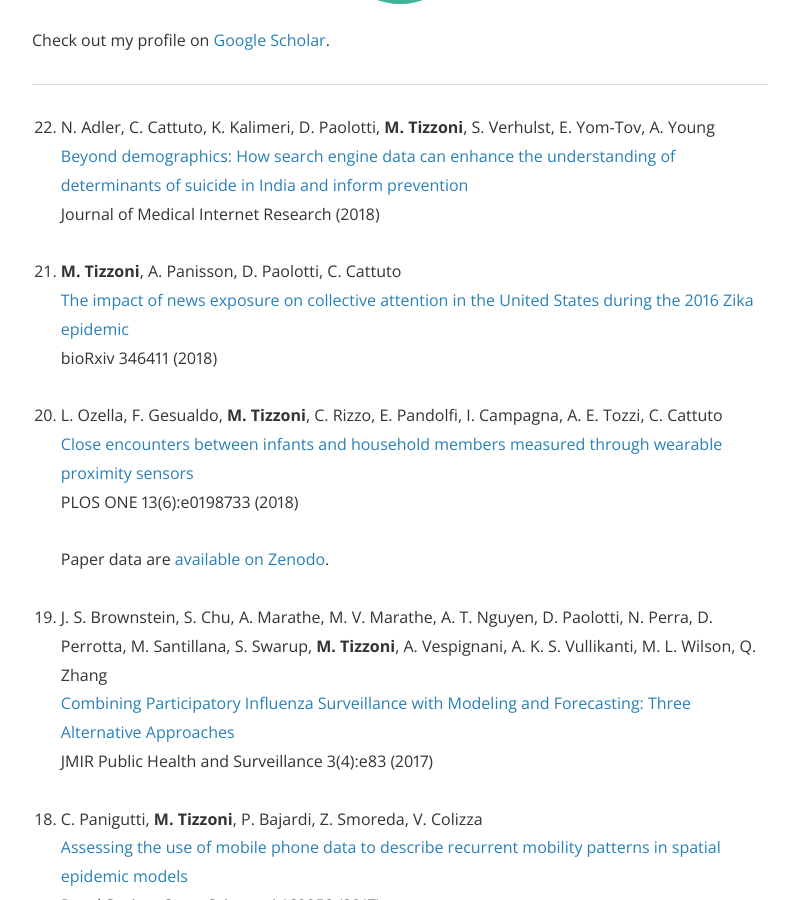
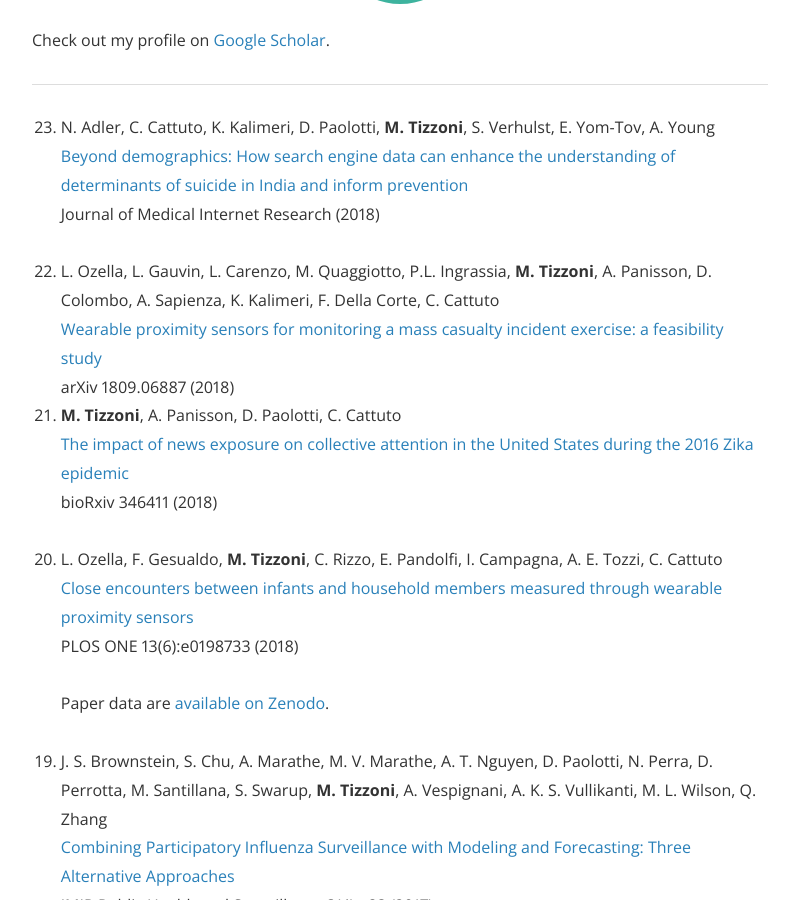
Before and after one commit to micheletizzoni/micheletizzoni.github.io, a Jekyll site: the page built from 3_publications.md, in a window 1280 px wide and 900 px high, scrolled down 351 px. Shown: the whole window, without its empty margins (240-1039 px from the left). Built offline with Jekyll 4.4.1, drawn with Linux system fonts in a browser that asks for light colours; nearby versions of some CDN libraries.

Commit message:
Update 3_publications.md

```diff
--- a/3_publications.md
+++ b/3_publications.md
@@ -17,6 +17,10 @@ Check out my profile on [Google Scholar](https://scholar.google.it/citations?use
   <a href="https://preprints.jmir.org/preprint/10179/accepted">Beyond demographics: How search engine data can enhance the understanding of determinants of suicide in India and inform prevention</a><br>
   Journal of Medical Internet Research (2018)<br>
   <br>
+
+  <li>L. Ozella, L. Gauvin, L. Carenzo, M. Quaggiotto, P.L. Ingrassia, <strong>M. Tizzoni</strong>, A. Panisson, D. Colombo, A. Sapienza, K. Kalimeri, F. Della Corte, C. Cattuto<br>
+  <a href="https://arxiv.org/abs/1809.06887">Wearable proximity sensors for monitoring a mass casualty incident exercise: a feasibility study</a><br>
+  arXiv 1809.06887 (2018)
 
   <li><strong>M. Tizzoni</strong>, A. Panisson, D. Paolotti, C. Cattuto <br>
   <a href="https://www.biorxiv.org/content/early/2018/06/17/346411">The impact of news exposure on collective attention in the United States during the 2016 Zika epidemic</a><br>
```
